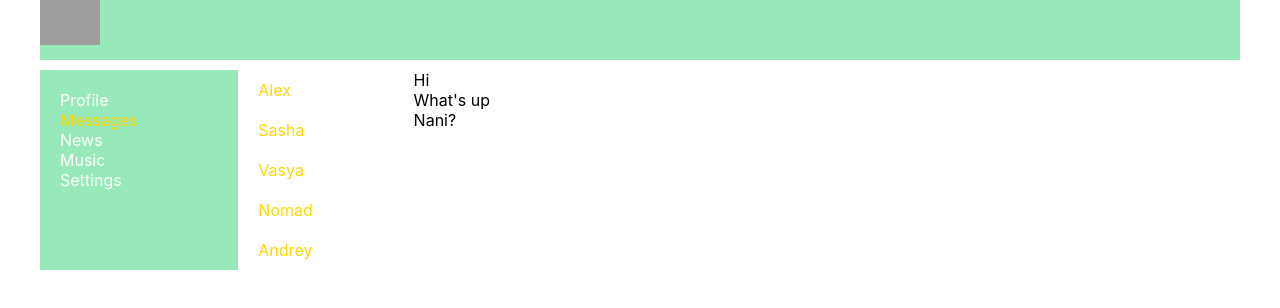
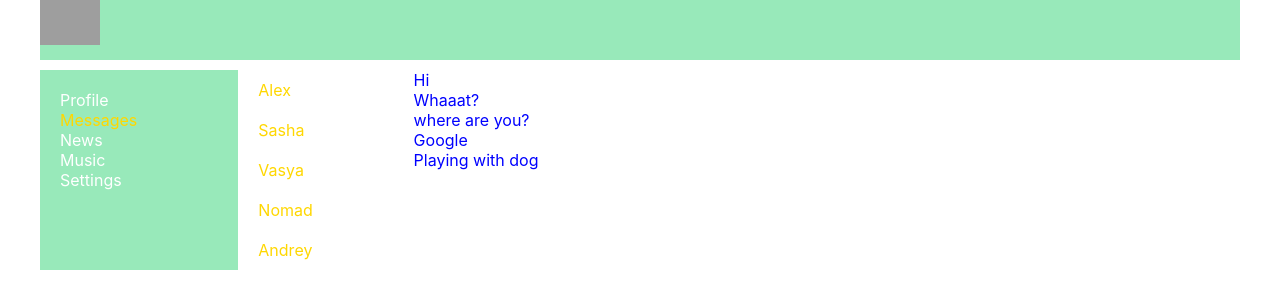
Before and after one commit to Invidus/ReactJS-Redux-training, a React (Create React App) app: page /dialogs in a window 1280 px wide. Shown: the top 308 px of the page. Built offline with nearby package versions, Linux system fonts and the light colour scheme; grey boxes are pictures that could not be loaded.

Commit message:
Add more responsibility

```diff
--- /dev/null
+++ b/src/components/Dialogs/DialogItem/DialogItem.jsx
@@ -0,0 +1,13 @@
+import React from 'react';
+import Style from './../Dialogs.module.css';
+import { NavLink } from "react-router-dom";
+
+const DialogItem = (props) => { // Name in da message
+    return (
+        <div className={Style.dialog}>
+            <NavLink to={"/dialogs/" + props.id}>{props.name}</NavLink>
+        </div>
+    )
+}
+
+export default DialogItem;
--- a/src/components/Dialogs/Dialogs.jsx
+++ b/src/components/Dialogs/Dialogs.jsx
@@ -1,37 +1,33 @@
 import React from 'react';
 import Style from './Dialogs.module.css';
 import { NavLink } from "react-router-dom";
+import DialogItem from './DialogItem/DialogItem';
+import Message from './Message/Message'
 
-const DialogItem = (props) => { // Name in da message
-    return (
-        <div className={Style.dialog}>
-            <NavLink to={"/dialogs/" + props.id}>{props.name}</NavLink>
-        </div>
-    )
-}
-const Message = (props) => {
-    return(
-        <div className={Style.message}>
-                    {props.message}
-        </div>
-    )
-}
 
-const Dialogs = () => {
+
+const Dialogs = () => { //Хранятся данные о диалогах
+    let dialogs = [{ id: 1, name: 'Alex' },
+    { id: 2, name: 'Sasha' }, { id: 3, name: 'Vasya' },
+    { id: 4, name: 'Nomad' }, { id: 5, name: 'Andrey' }]
+
+    let messages = [{ id: 1, message: 'Hi' },
+    { id: 2, message: 'Whaaat?' }, { id: 3, message: 'where are you?' },
+    { id: 4, message: 'Google' }, { id: 5, message: 'Playing with dog' }]
+
+    let dialogsElements = dialogs // Обработка диалогов с сервера
+    .map( d => <DialogItem name = { d.name } id = { d.id } />);
+
+    let messageElements = messages // Обработка сообщений с сервера
+    .map(message => <Message message={message.message} />);
     return (
 
         <div className={Style.dialogs}>
-            <div className={Style.dialogsItems}>
-                <DialogItem name = "Alex" id = "1"/>
-                <DialogItem name = "Sasha" id = "2"/>
-                <DialogItem name = "Vasya" id = "3"/>
-                <DialogItem name = "Nomad" id = "4"/>
-                <DialogItem name = "Andrey" id = "5"/>
+            <div className={Style.dialogsItems}> {/* Вывод данных о диалогах */}
+                {dialogsElements}
             </div>
             <div className={Style.messages}>
-                <Message message = "Hi"/>
-                <Message message = "What's up  "/>
-                <Message message = "Nani?"/>
+                {messageElements}
             </div>
         </div>
 
--- a/src/components/Dialogs/Dialogs.module.css
+++ b/src/components/Dialogs/Dialogs.module.css
@@ -14,5 +14,5 @@ a{
 
 }
 .messages .message{
-
+    color: blue;
 }
--- /dev/null
+++ b/src/components/Dialogs/Message/Message.jsx
@@ -0,0 +1,13 @@
+import React from 'react';
+import Style from './../Dialogs.module.css';
+
+const Message = (props) => {
+    return (
+        <div className={Style.message}>
+            {props.message}
+        </div>
+    )
+}
+
+
+export default Message;
--- a/src/components/Profile/Posts/MyPosts.jsx
+++ b/src/components/Profile/Posts/MyPosts.jsx
@@ -3,10 +3,17 @@ import style from './MyPosts.module.css';
 import Post from './Post/Post';
 
 const Posts = () => {
+    let posts = [
+        { id: 1, message: "Hello, it's me", likes: 5 },
+        { id: 2, message: "Oo, Hi, how are you?", likes: 3 }
+    ]
+    let postsElements = posts // Обработка сообщений с сервера
+    .map(p =>  <Post message={p.message} like={p.likes} />)
+
     return (
         <div className={style.postBlock}>
-           <h4> my posts</h4>
-        <div>
+            <h4> my posts</h4>
+            <div>
                 <div>
                     <textarea></textarea>
                 </div>
@@ -15,8 +22,7 @@ const Posts = () => {
                 </div>
             </div>
             <div className={style.post}>
-                <Post message="Hello, it's me" like="5" />
-                <Post message="Oo, Hi, how are you?" like="3" />
+                {postsElements}
             </div>
         </div>
     )
```
